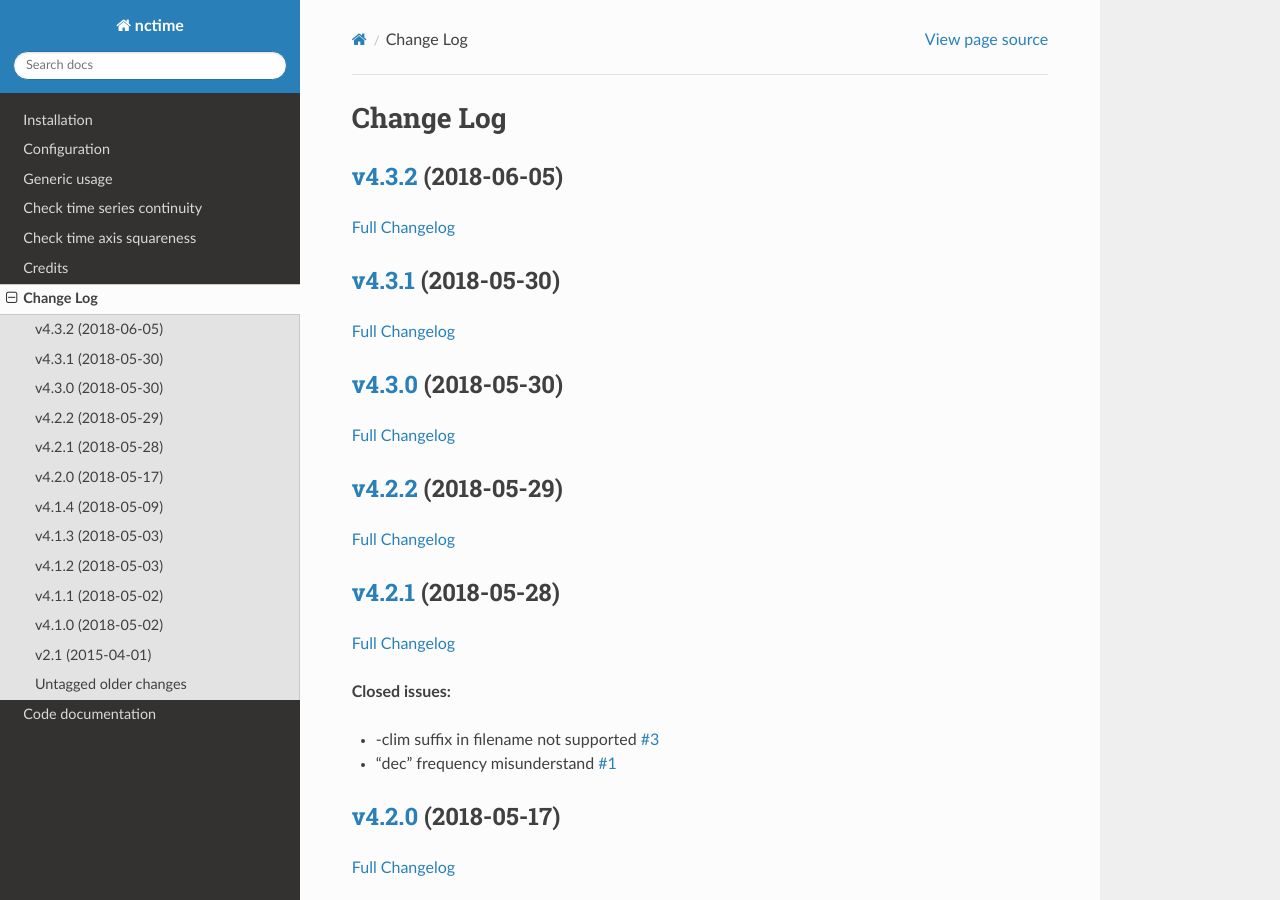
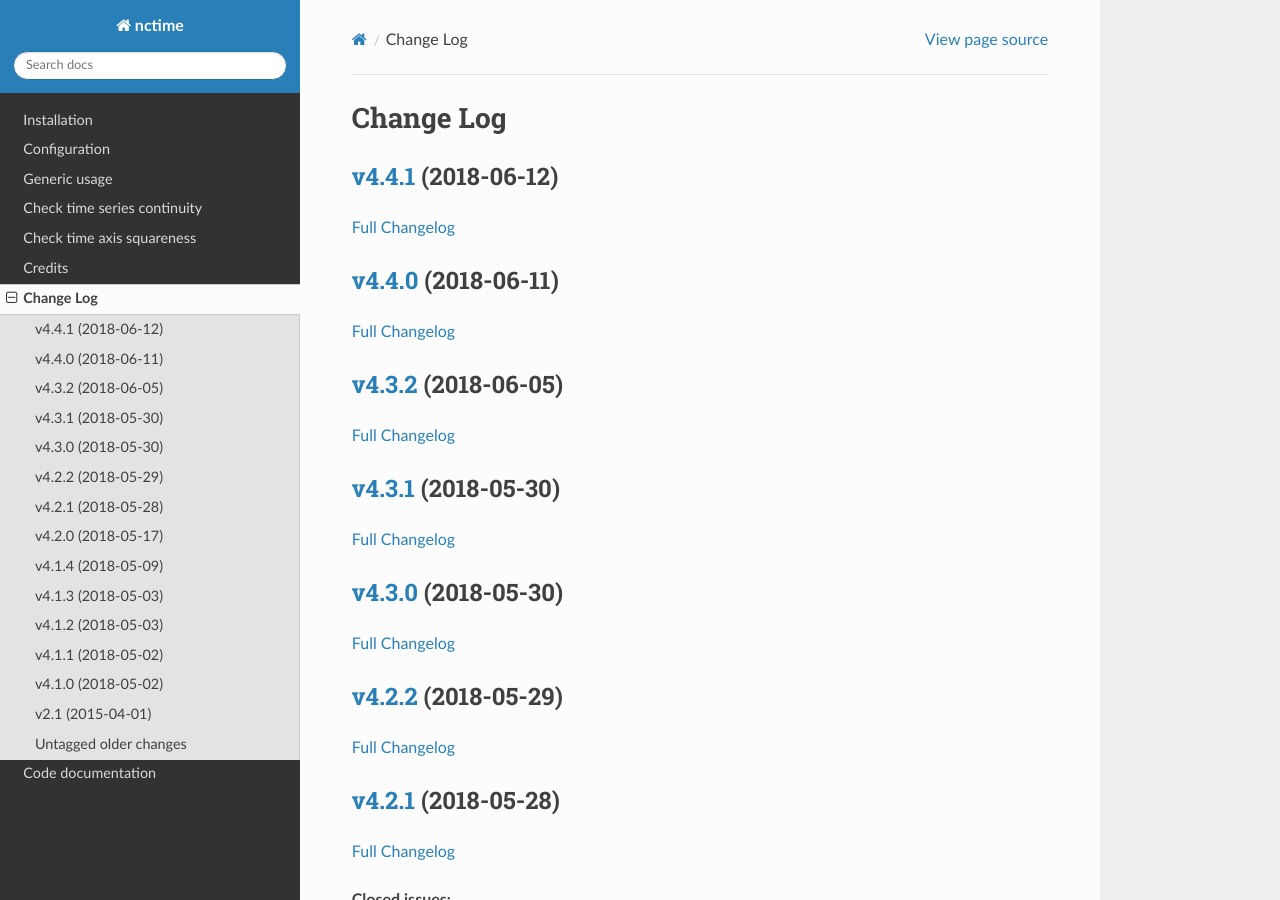
Before and after one commit to ESPRI-Mod/nctime, a Sphinx documentation site: the page built from docs/log.rst, in a window 1280 px wide and 900 px high. Built offline with Sphinx 7.4.7 and the Read the Docs theme 2.0.0, drawn with Linux system fonts in a browser that asks for light colours; pages that are not in the unit, such as notebooks, are missing from menus; the version number could not be read and is left out.

Commit message:
doc + notebook update

```diff
--- a/docs/log.rst
+++ b/docs/log.rst
@@ -3,6 +3,18 @@
 
 Change Log
 ==========
+
+`v4.4.1 <https://github.com/Prodiguer/nctime/tree/v4.4.1>`__ (2018-06-12)
+-------------------------------------------------------------------------
+
+`Full
+Changelog <https://github.com/Prodiguer/nctime/compare/v4.4.0...v4.4.1>`__
+
+`v4.4.0 <https://github.com/Prodiguer/nctime/tree/v4.4.0>`__ (2018-06-11)
+-------------------------------------------------------------------------
+
+`Full
+Changelog <https://github.com/Prodiguer/nctime/compare/v4.3.2...v4.4.0>`__
 
 `v4.3.2 <https://github.com/Prodiguer/nctime/tree/v4.3.2>`__ (2018-06-05)
 -------------------------------------------------------------------------
--- a/docs/overlap.rst
+++ b/docs/overlap.rst
@@ -24,7 +24,7 @@ Detects overlaps or time gaps
 By default, ``nctime overlap`` consider a time serie as broken when time gaps exist between netCDF time period.
 Following the CMIP Data Request, some data can be asked only for sub-periods in the time serie, thus time gaps are expected.
 To check compare broken time series against CMIP DR ``nctime overlap`` is able to use DR2XML files patterns to deduce if
- a time gap is expected or not. To activate this just submit the directory including both your ``config.card`` and ``run.card``
+a time gap is expected or not. To activate this just submit the directory including both your ``config.card`` and ``run.card``
 provided by the libIGCM framework:
 
 .. code-block:: bash
```
Also changed, not shown: 1 other file.
